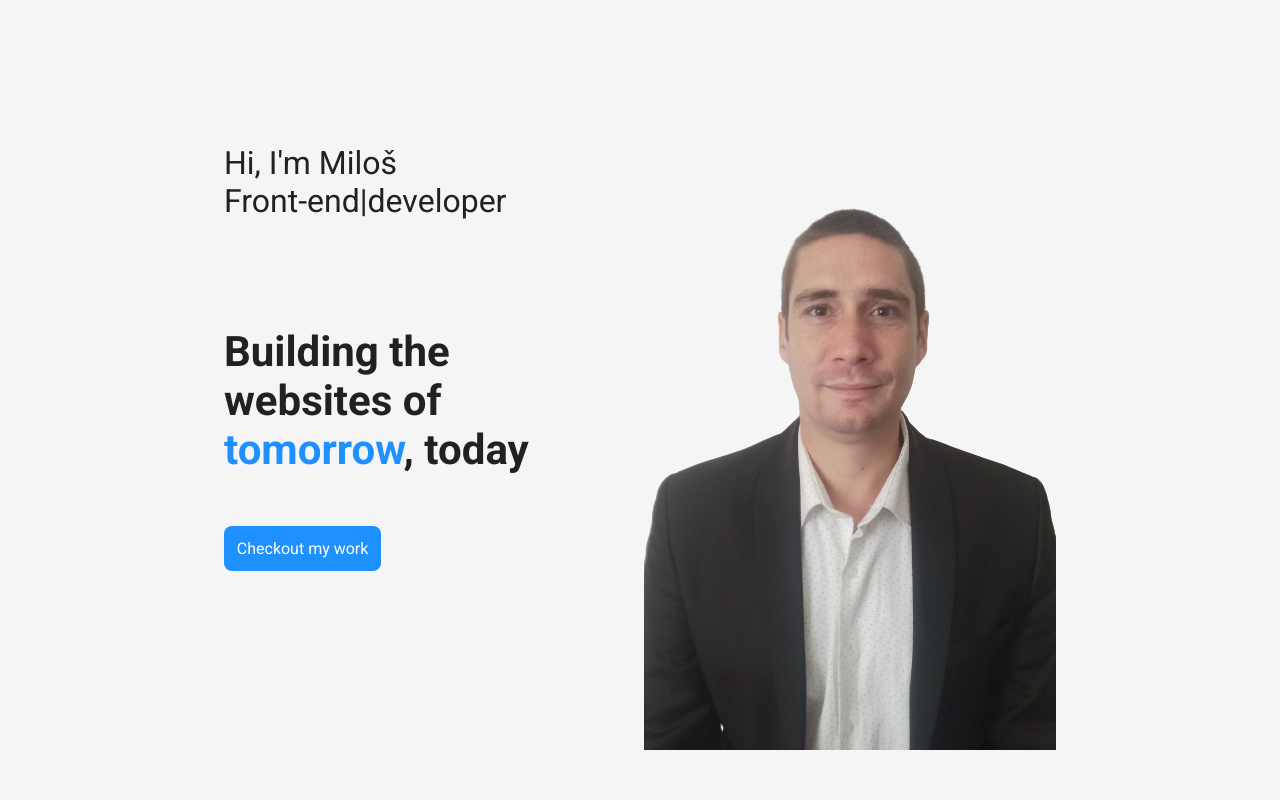
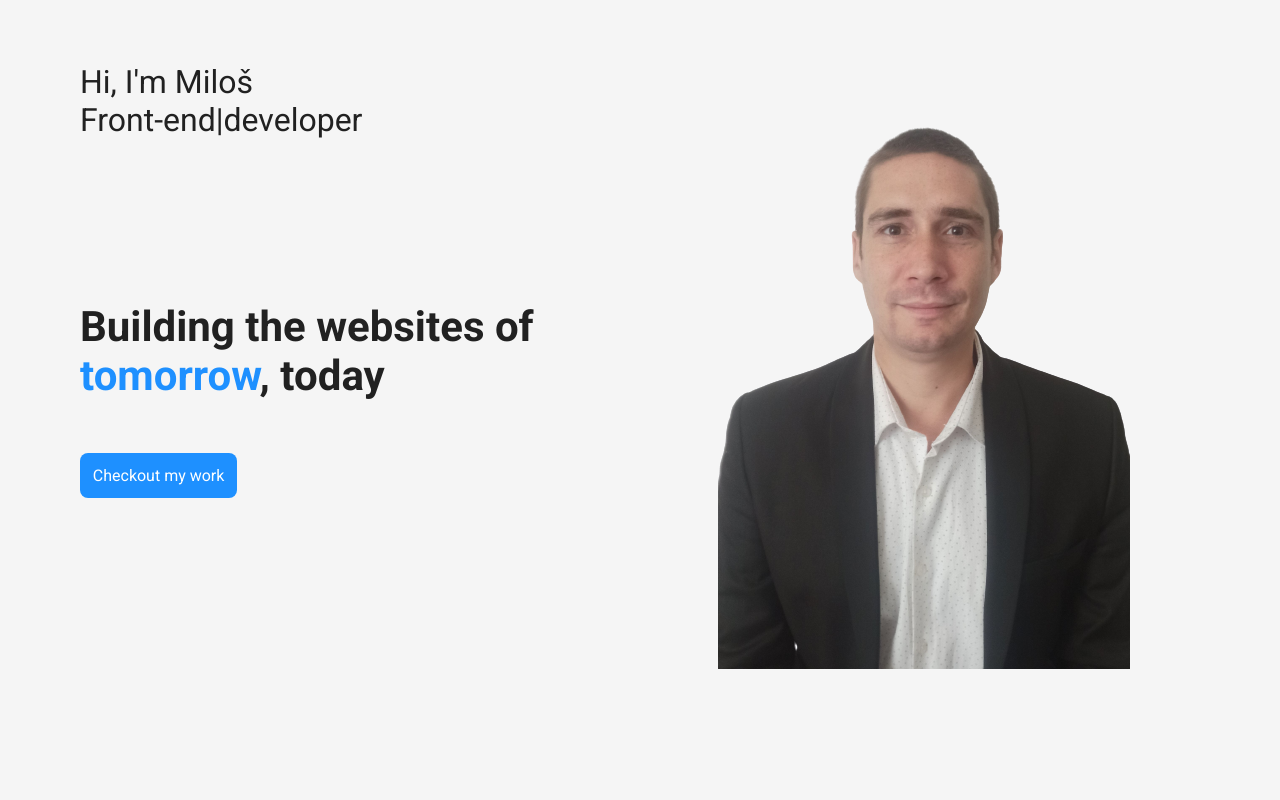
Before and after one commit to MilosIl/mines23, a React (Vite) app: page / in a window 1280 px wide. Shown: the top 800 px of the page. Built offline with nearby package versions, Linux system fonts and the light colour scheme.

Commit message:
refactor: adjust padding and add media queries for responsive design

```diff
--- a/src/Components/Hero/hero.css
+++ b/src/Components/Hero/hero.css
@@ -1,5 +1,4 @@
 .hero-section {
-  padding: 9em;
   min-height: 100vh;
   display: grid;
   grid-gap: 1em;
--- a/src/Components/Project/project.css
+++ b/src/Components/Project/project.css
@@ -69,6 +69,7 @@ h3.project-name {
   text-decoration: underline;
   text-underline-offset: 0.25em;
 }
+
 @media (max-width: 786px) {
   .project-card {
     min-width: 15em;
--- a/src/Layout/Projects/projects.css
+++ b/src/Layout/Projects/projects.css
@@ -3,6 +3,12 @@
   display: flex;
   gap: 2em;
   justify-content: space-evenly;
+}
+
+@media (max-width:1200px) {
+  .project-section {
+    flex-wrap: wrap;
+  }
 }
 
 @media (max-width: 786px) {
@@ -11,7 +17,6 @@
   }
   .project-section {
     padding-inline: 0em;
-    flex-wrap: wrap;
   }
 }
 
```
Also changed, not shown: 1 other file (tests, documents, lock files or other folders).
